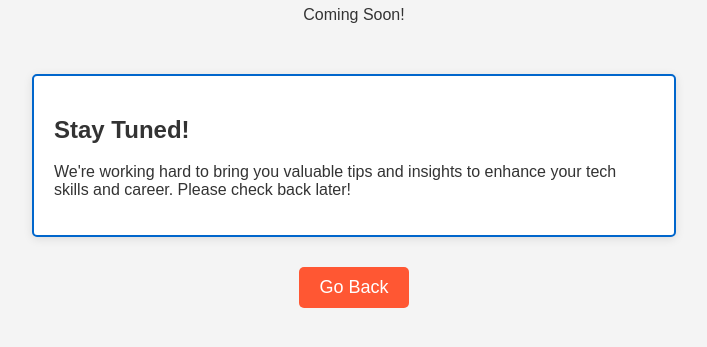
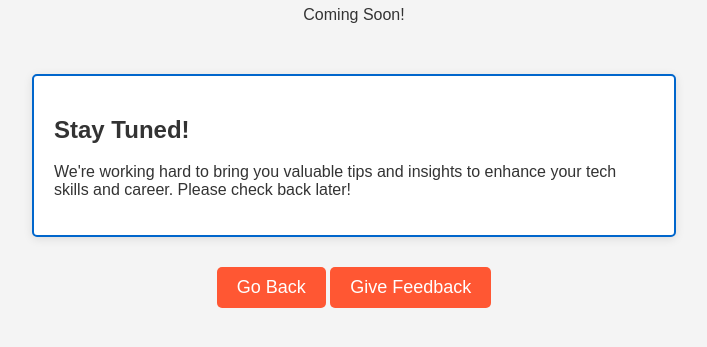
Before and after one commit to Syed00011/TECH-AND-TOOL, a plain HTML site: page smart-moves.html in a window 1280 px wide. Shown: the part 113-460 px from the top of the page, without its empty margins (286-993 px from the left). Drawn offline with Linux system fonts and the light colour scheme.

Commit message:
Update smart-moves.html

```diff
--- a/smart-moves.html
+++ b/smart-moves.html
@@ -22,12 +22,17 @@
 
     <div class="navigation">
         <button onclick="goBack()">Go Back</button>
+        <button onclick="sendFeedback()">Give Feedback</button>
     </div>
 
     <script>
         function goBack() {
             window.location.href = 'exp.html'; // Go back to exp.html
         }
+
+        function sendFeedback() {
+            window.location.href = 'mailto:syedshadab4962@gmail.com?subject=Feedback on Smart Moves&body=Please provide your feedback here.';
+        }
     </script>
 
 </body>
```
